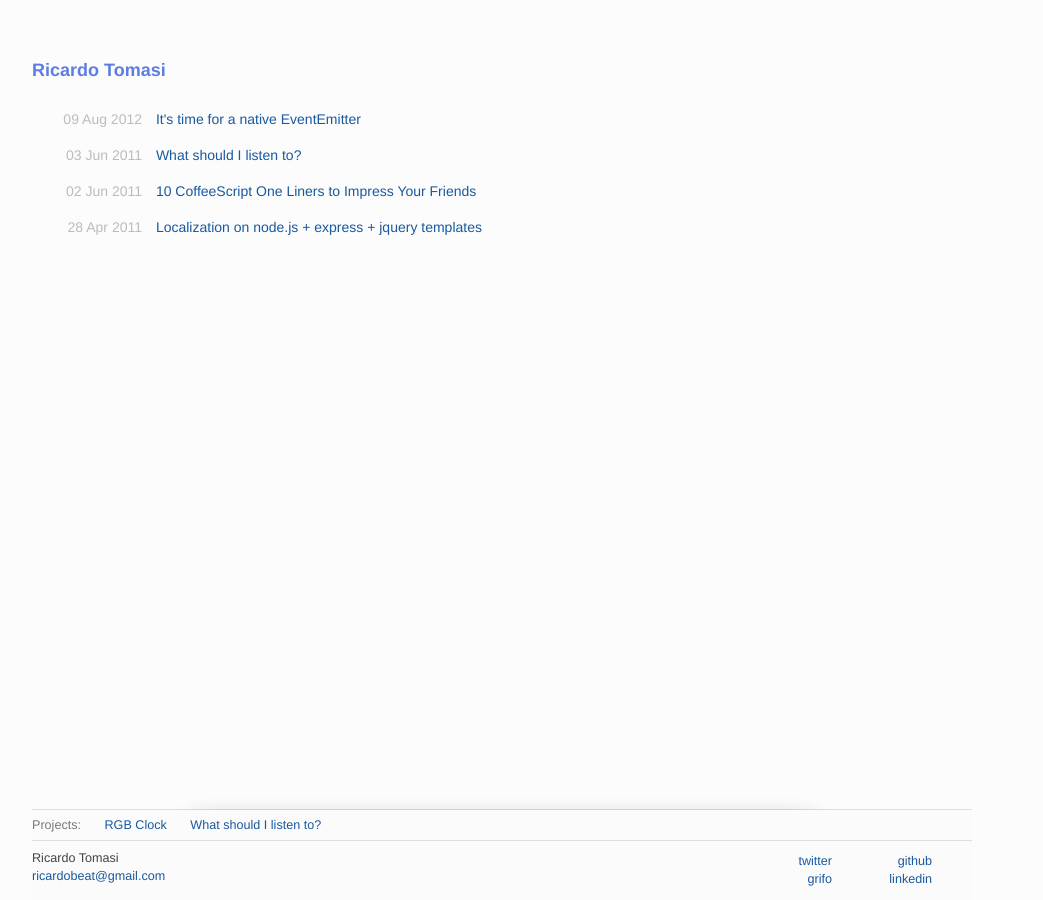
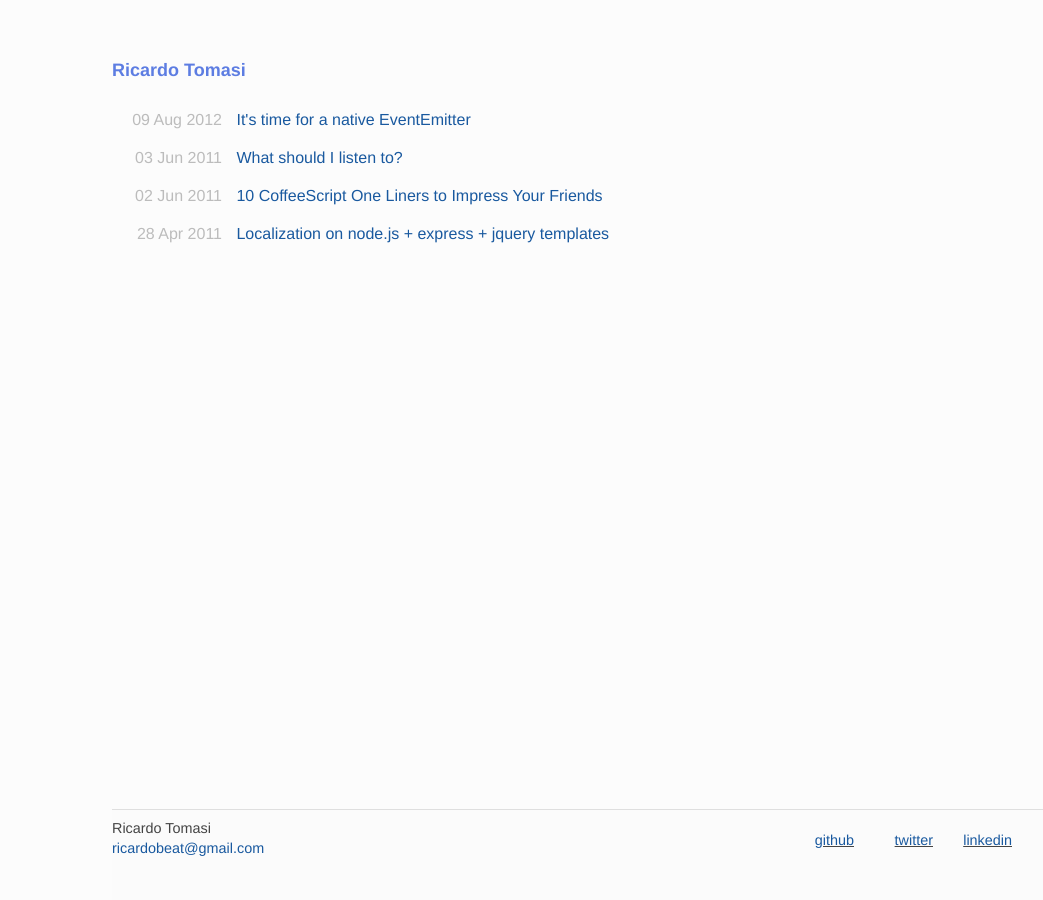
Before and after one commit to ricardobeat/ricardobeat.github.com, a Jekyll site: the page built from index.html, in a window 1280 px wide. Shown: the whole page, without its empty margins (138-1181 px from the left). Built offline with Jekyll 4.4.1, drawn with Linux system fonts in a browser that asks for light colours; Markdown is read by kramdown in place of the engine named in the settings.

Commit message:
Small layout adjustments

```diff
--- a/_layouts/default.html
+++ b/_layouts/default.html
@@ -58,13 +58,7 @@
 	</section>
 
 	<footer id="footer">
-		<section class="projects">
-			<h2>Projects</h2>
-			<ul>
-				<li><a href="http://ricardo.cc/rgbclock">RGB Clock</a></li>
-				<li><a href="http://listen.to.ricardo.cc/">What should I listen to?</a></li>
-			</ul>
-		</section>
+
 		<section class="vcard">
 			<div class="col">
 				<span class="fn n">
@@ -78,7 +72,6 @@
 				<li><a class="url" rel="me" href="http://github.com/ricardobeat">github</a></li>
 				<li><a class="url" rel="me" href="http://twitter.com/ricardobeat">twitter</a></li>
 				<li><a class="url" rel="me" href="http://br.linkedin.com/in/ricardotomasi">linkedin</a></li>
-				<li class="org vcard"><a class="url fn org" rel="group" href="http://grifotecnologia.com.br">grifo</a></li>
 			</ul>
 			<span class="geo vhidden">
 				<abbr class="latitude" title="-30.033056">S 30° 03.3056</abbr>
--- a/styles/base.css
+++ b/styles/base.css
@@ -218,7 +218,7 @@ body {
   -ms-text-size-adjust: none;
 }
 #wrap {
-  max-width: 940px;
+  max-width: 780px;
   min-width: 280px;
   margin: 0 auto;
   padding: 60px 20px 80px;
@@ -230,7 +230,7 @@ input,
 textarea {
   color: #444;
   font-family: "Helvetica Neue", sans-serif;
-  font-size: 14px;
+  font-size: 16px;
 }
 h1,
 h2,
@@ -380,6 +380,12 @@ h1 a {
   list-style: disc outside;
   padding-bottom: 5px;
 }
+#content .post img,
+#content .post audio,
+#content .post video {
+  display: block;
+  margin: 0 auto;
+}
 #content h1 {
   font-size: 24px;
   margin-bottom: 0;
@@ -394,8 +400,11 @@ h1 a {
   font-size: 0.95em;
 }
 #related ul {
-  padding-left: 20px;
+  padding: 10px 0 10px 20px;
   list-style: disc inside;
+}
+#related li {
+  padding: 5px 0;
 }
 #related #adsense {
   right: 40px;
@@ -452,22 +461,6 @@ h1 a {
   line-height: 1.2;
   z-index: 8;
 }
-#footer:after {
-  content: ' ';
-  position: fixed;
-  display: block;
-  z-index: -2;
-  height: 8px;
-  bottom: 80px;
-  left: 25%;
-  right: 25%;
-  -webkit-box-shadow: 0 0 16px rgba(0, 0, 0, 0.2);
-  -moz-box-shadow: 0 0 16px rgba(0, 0, 0, 0.2);
-  box-shadow: 0 0 16px rgba(0, 0, 0, 0.2);
-  -webkit-border-radius: 500px / 30px;
-  -moz-border-radius: 500px / 30px;
-  border-radius: 500px / 30px;
-}
 #footer .col {
   float: left;
   width: 50%;
@@ -483,43 +476,21 @@ h1 a {
 #footer .email {
   display: block;
 }
-#footer .projects {
-  height: 20px;
-  padding: 5px 0;
-  line-height: 20px;
-  border-bottom: 1px solid #dfdfdf;
-  margin-bottom: 10px;
-  background-color: #fbfbfb;
-  min-width: 280px;
-}
-#footer .projects h2 {
-  display: inline;
-  color: #777;
-  font-weight: 400;
-}
-#footer .projects h2:after {
-  content: ': ';
-}
-#footer .projects ul,
-#footer .projects li {
-  display: inline;
-}
-#footer .projects li {
-  padding-left: 20px;
+#footer .vcard {
+  padding: 10px 0;
 }
 #footer .links {
   -webkit-box-sizing: border-box;
   -moz-box-sizing: border-box;
   box-sizing: border-box;
   padding: 0 40px 0 20px;
+  line-height: 41px;
+  text-align: right;
 }
 #footer .links li {
-  float: right;
-  width: 100px;
-  padding-bottom: 3px;
-}
-#footer .links li:nth-child(2n+2) {
-  clear: both;
+  display: inline-block;
+  width: 75px;
+  text-decoration: underline;
 }
 .page #wrap {
   padding-bottom: 20px;
@@ -527,9 +498,6 @@ h1 a {
 .page #footer {
   position: relative;
   margin-top: 40px;
-}
-.page #footer:after {
-  position: absolute;
 }
 @media only screen and (max-width: 764px) {
   #footer .links li {
@@ -550,9 +518,6 @@ h1 a {
   }
   #footer {
     height: 120px;
-  }
-  #footer:after {
-    bottom: 120px;
   }
   #footer .col {
     width: auto;
```
Also changed, not shown: styles/base.less (+17 -34 lines).
